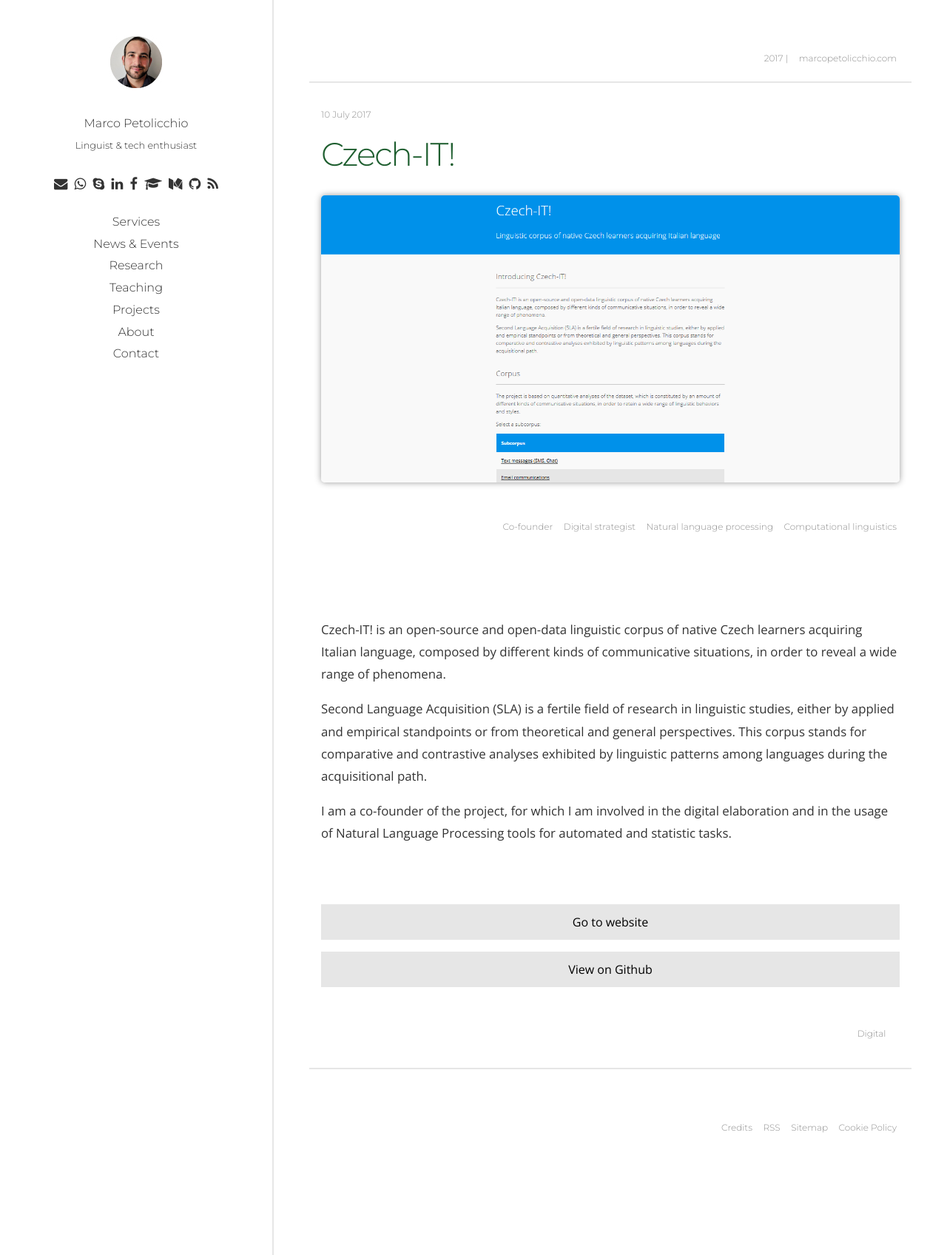
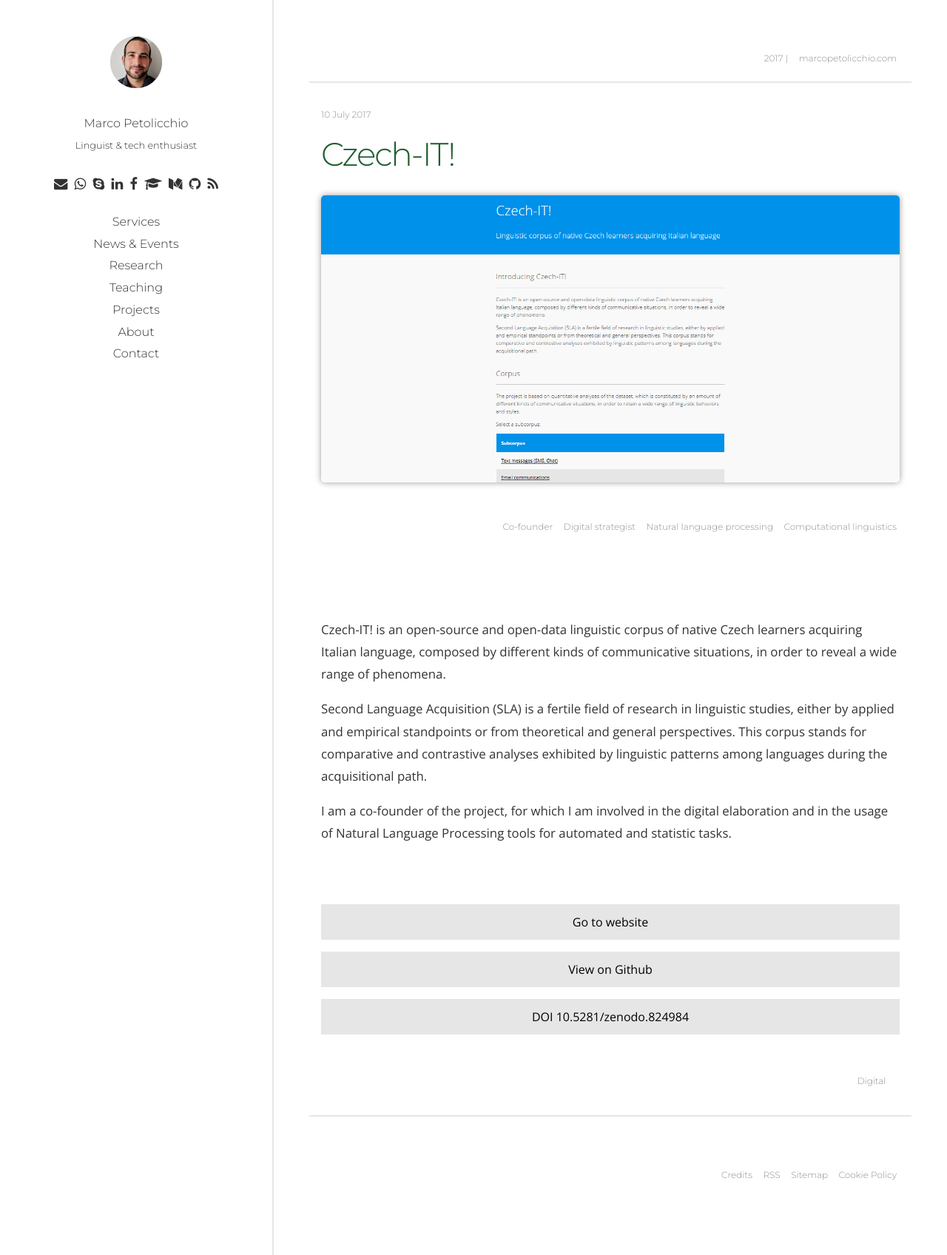
Before and after one commit to p-marco/p-marco.github.io, a Jekyll site: the page built from _projects/czech-it.md, in a window 1280 px wide. Shown: the whole page at 74% size. Built offline with Jekyll 4.4.1, drawn with Linux system fonts in a browser that asks for light colours.

Commit message:
new commit

```diff
--- a/_includes/item-resources.html
+++ b/_includes/item-resources.html
@@ -14,7 +14,7 @@
 		<div class="btn btn--block"><a href="{{ resource.original }}">View on original location</a></div>
 	{% endif %}
 	{% if resource.doi %}
-		<div class="btn btn--block"><a href="{{ resource.doi }}">View data DOI</a></div>
+		<div class="btn btn--block"><a href="doi.org/{{ resource.doi }}">DOI {{ resource.doi }}</a></div>
 	{% endif %}
 	{% if resource.journal %}
 		<div class="btn btn--block"><a href="{{ resource.journal }}">Read on journal</a></div>
--- a/_projects/czech-it.md
+++ b/_projects/czech-it.md
@@ -14,6 +14,7 @@ image: assets/img/czech-it-screen.png
 resources:
   - url : "https://czech-it.github.io"
   - github : "https://github.com/czech-it/czech-it.github.io/"
+  - doi : "10.5281/zenodo.824984"
 ---
 
 Czech-IT! is an open-source and open-data linguistic corpus of native Czech learners acquiring Italian language, composed by different kinds of communicative situations, in order to reveal a wide range of phenomena.
```
